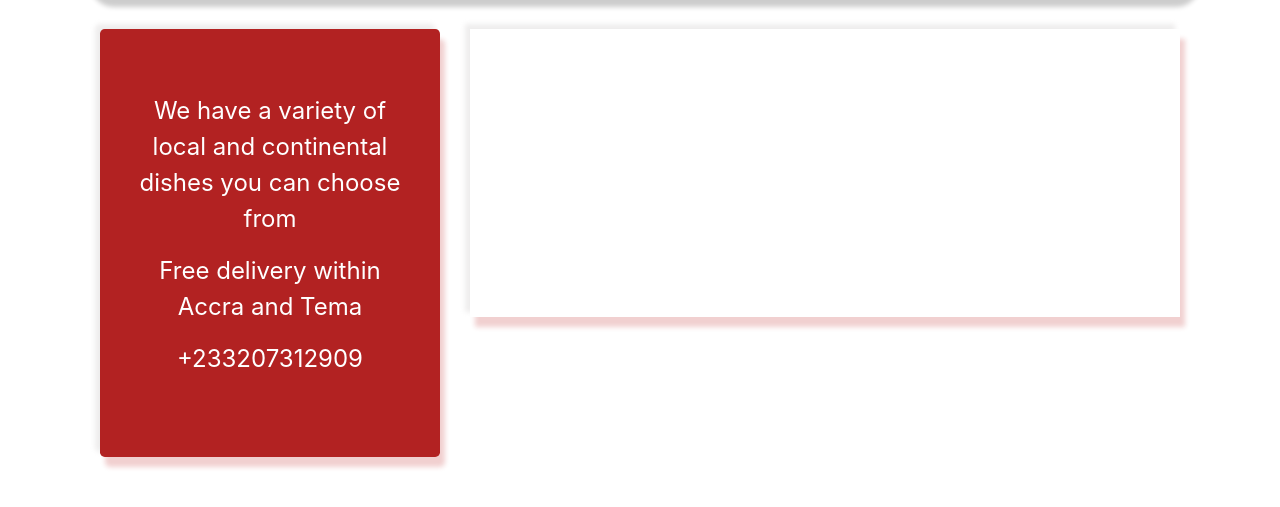
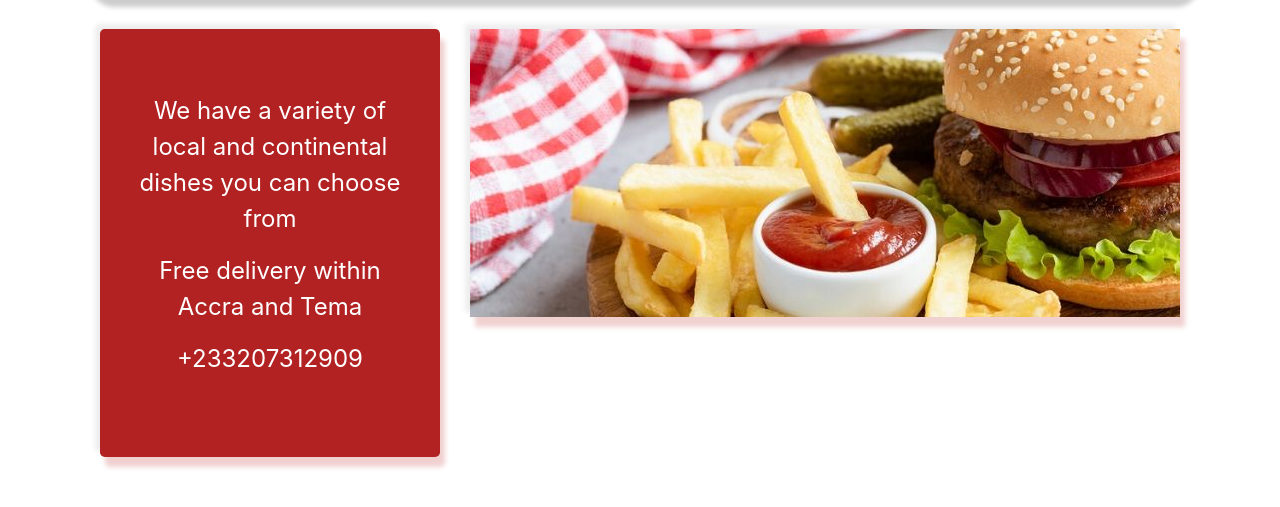
Before and after one commit to addod19/Restaurant-Page, a plain HTML site: page index.html in a window 1280 px wide. Shown: the part 139-646 px from the top of the page. Drawn offline with nearby package versions, Linux system fonts and the light colour scheme.

Commit message:
uncomment background url

```diff
--- a/css/style.css
+++ b/css/style.css
@@ -58,5 +58,5 @@
     height: 12em;
     width: 100%;
     box-shadow: 5px 10px 5px rgba(184, 20, 20, 0.2), -5px -5px 5px rgb(168, 167, 167, 0.2);
-    /* background: url('../images/re.jpg') no-repeat; */
+    background: url('../images/re.jpg') no-repeat;
 }
```
